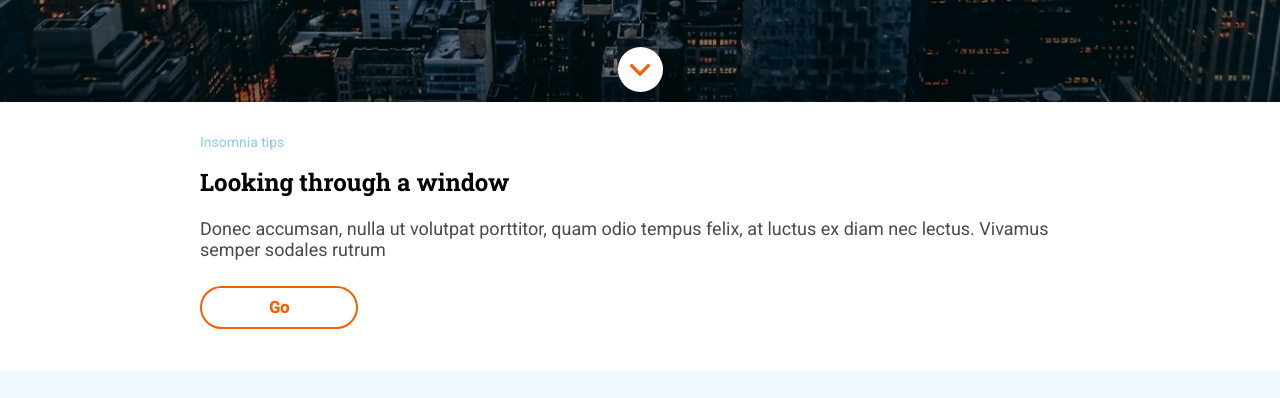
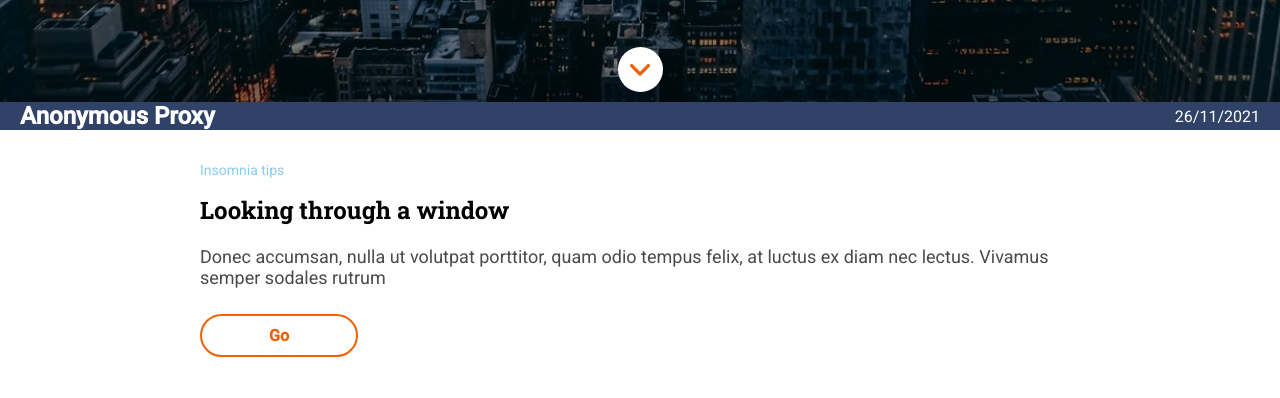
Before and after one commit to Adalab/modulo-1-evaluacion-final-Mariamafalda2021, a website: page src/html/index.html in a window 1280 px wide. Shown: the part 698-1096 px from the top of the page. Drawn offline with nearby package versions, Linux system fonts and the light colour scheme; files that its build step writes are made by us from their sources; files whose address does not match are found by name.

Commit message:
new section

```diff
--- a/src/html/index.html
+++ b/src/html/index.html
@@ -17,6 +17,7 @@
 <body>
   <include src="partials/header.html"></include>
   <include src="partials/hero.html"></include>
+  <include src="partials/newSection.html"></include>
   <include src="partials/insomnia.html"></include>
   <include src="partials/reasons.html"></include>
   <include src="partials/footer.html"></include>
--- /dev/null
+++ b/src/html/partials/newSection.html
@@ -0,0 +1,10 @@
+<section class="newsection">
+    <h2 class="proxy">
+        Anonymous Proxy
+    </h2>
+    <p class="text">
+        <a class="link" href="https://trello.com" target="blank">26/11/2021
+        </a>
+    </p>
+
+</section>
--- /dev/null
+++ b/src/scss/layout/_newSection.scss
@@ -0,0 +1,24 @@
+.newsection {
+    width: 100%;
+    display: flex;
+    flex-direction: column;
+    align-items: center;
+    background-color: $orangeDeco;
+}
+.link, .proxy {
+    color: white;
+}
+
+@media (min-width: 768px){
+    .newsection {
+
+        flex-direction: row;
+        justify-content: space-between;
+        background-color: $dark-grey-blue;
+    }
+    .proxy, .link {
+        margin: 0 20px 0 20px;
+    }
+
+
+}
--- a/src/scss/main.scss
+++ b/src/scss/main.scss
@@ -8,3 +8,4 @@
 @import "layout/insomnia";
 @import "layout/reasons";
 @import "layout/footer";
+@import "layout/newSection";
```
